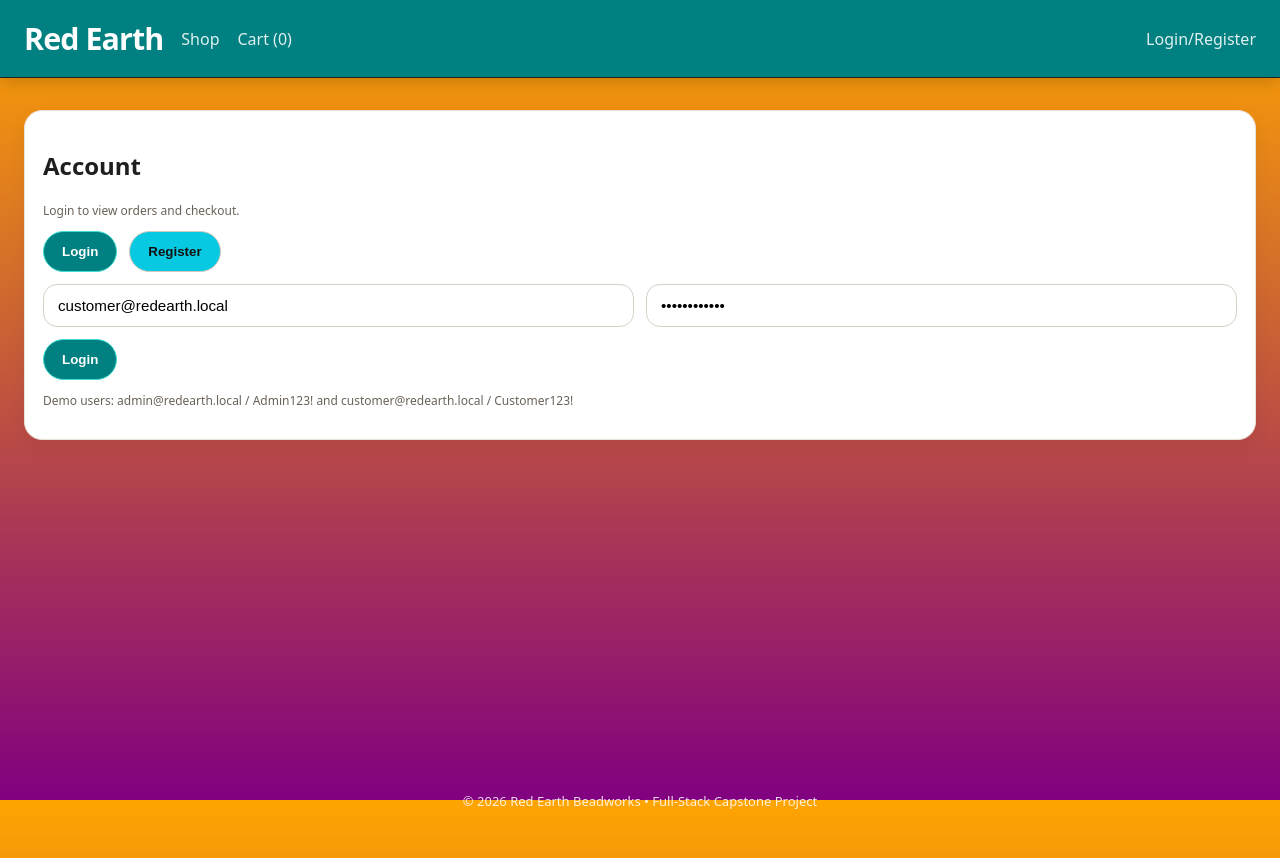
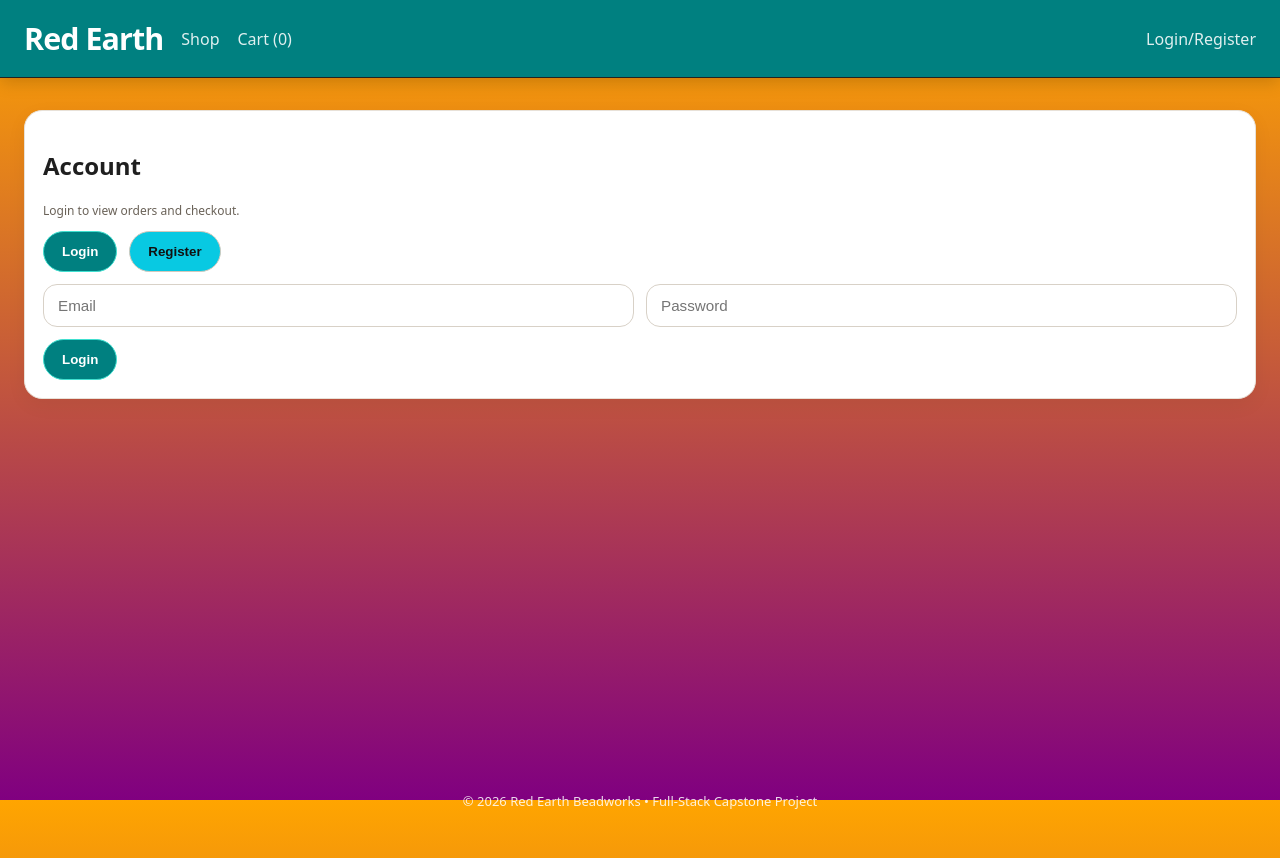
Before and after one commit to noahrose82/redearth_beadworks, a React (Vite) app in the folder frontend/: page /account in a window 1280 px wide. Shown: the top 858 px of the page. Built offline with nearby package versions, Linux system fonts and the light colour scheme.

Commit message:
Final submission fixes

```diff
--- a/frontend/src/pages/Account.tsx
+++ b/frontend/src/pages/Account.tsx
@@ -13,11 +13,9 @@ export default function Account() {
   const { user, login, logout } = useAuth()
 
   const [mode, setMode] = useState<'login' | 'register'>('login')
-
-  const [email, setEmail] = useState('customer@redearth.local')
-  const [password, setPassword] = useState('Customer123!')
+  const [email, setEmail] = useState('')
+  const [password, setPassword] = useState('')
   const [fullName, setFullName] = useState('')
-
   const [orders, setOrders] = useState<OrderSummary[]>([])
   const [err, setErr] = useState('')
   const [msg, setMsg] = useState('')
@@ -40,9 +38,8 @@ export default function Account() {
       await api.post('/api/auth/register', {
         email,
         fullName,
-        password
+        password,
       })
-
       setMsg('Registration successful. You can now log in.')
       setMode('login')
     } catch {
@@ -51,8 +48,13 @@ export default function Account() {
   }
 
   async function loadOrders() {
-    const resp = await api.get('/api/orders/mine')
-    setOrders(resp.data)
+    setErr('')
+    try {
+      const resp = await api.get('/api/orders/mine')
+      setOrders(resp.data)
+    } catch {
+      setErr('Failed to load orders')
+    }
   }
 
   if (!user) {
@@ -128,10 +130,6 @@ export default function Account() {
 
         {err && <p className="small" style={{ color: 'darkred', marginTop: 12 }}>{err}</p>}
         {msg && <p className="small" style={{ color: 'green', marginTop: 12 }}>{msg}</p>}
-
-        <p className="small" style={{ marginTop: 12 }}>
-          Demo users: admin@redearth.local / Admin123! and customer@redearth.local / Customer123!
-        </p>
       </div>
     )
   }
@@ -147,6 +145,8 @@ export default function Account() {
         <button className="btn secondary" onClick={loadOrders}>Load My Orders</button>
         <button className="btn secondary" onClick={logout}>Logout</button>
       </div>
+
+      {err && <p className="small" style={{ color: 'darkred', marginTop: 12 }}>{err}</p>}
 
       {orders.length > 0 && (
         <div style={{ marginTop: 12 }}>
```
